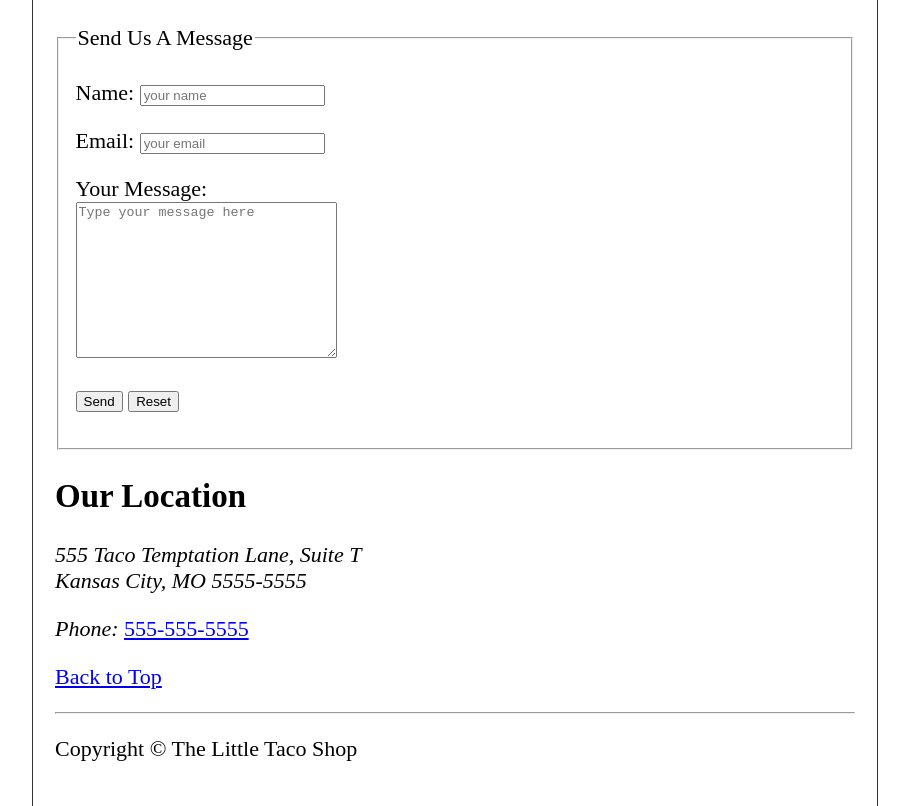
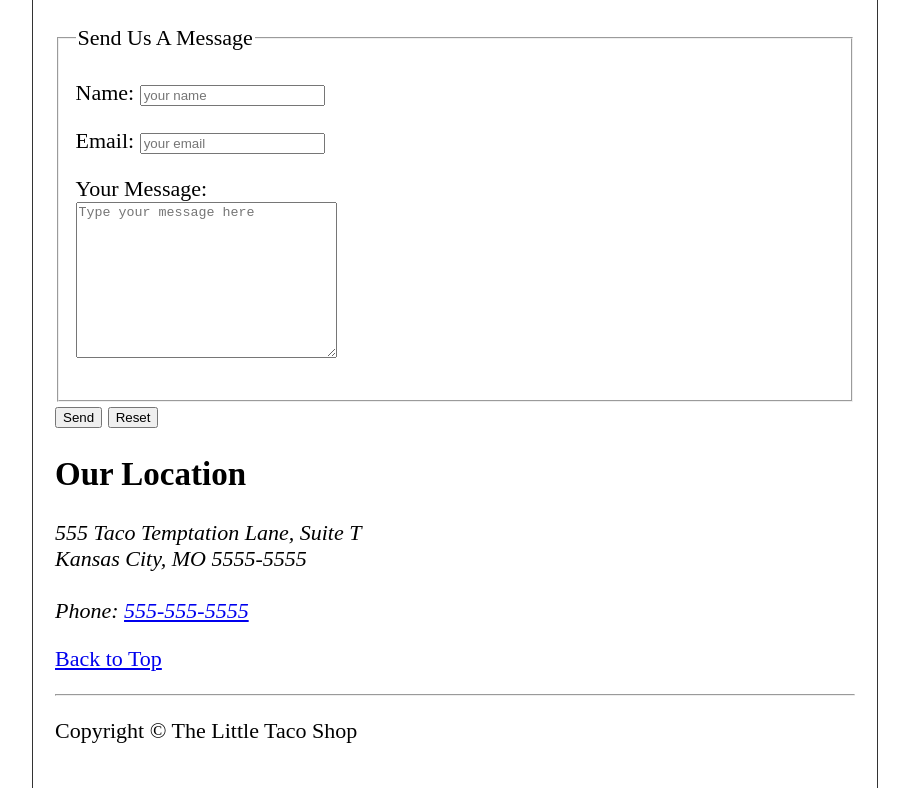
Before and after one commit to YingJhen-Su/html-tutorial-dave-gray, a plain HTML site: page contact.html in a window 1280 px wide. Shown: the part 641-1447 px from the top of the page, without its empty margins (185-1094 px from the left). Drawn offline with Linux system fonts and the light colour scheme.

Commit message:
feat: modify semantic tags

```diff
--- a/contact.html
+++ b/contact.html
@@ -27,11 +27,11 @@
     </header>
     <hr>
     <main>
-        <article>
+        <section>
             <h2>Our Contact Form</h2>
+            <form action="https://httpbin.org/get" method="GET">
                 <fieldset>
                     <legend>Send Us A Message</legend>
-                <form action="https://httpbin.org/get" method="GET">
                     <p>
                         <label for="name">Name: </label>
                         <input type="text" id="name" name="name" autocomplete="on" placeholder="your name" required>
@@ -40,25 +40,26 @@
                         <label for="email">Email: </label>
                         <input type="email" id="email" name="email" autocomplete="on" placeholder="your email" required>
                     </p>
+                    <p>
                         <label for="message">Your Message: </label>
                         <br>
                         <textarea name="message" id="message" name="message" cols="30" rows="10" placeholder="Type your message here"></textarea>
-                    <p>
+                    </p>
+                </fieldset>
                 <button type="submit">Send</button>
                 <button type="reset">Reset</button>
-                    </p>
             </form>
-            </fieldset>
-        </article>
-        <article>
+        </section>
+        <section>
             <h2>Our Location</h2>
             <address>
                 555 Taco Temptation Lane, Suite T<br>
                 Kansas City, MO 5555-5555
+                <br><br>
+                Phone: <a href="tel:+5555555555">555-555-5555</a>
             </address>
-            <p><em>Phone: </em><a href="tel:5555555555">555-555-5555</a></p>
-        </article>
             <p><a href="#">Back to Top</a></p>
+        </section>
     </main>
     <hr>
     <footer>
```
Also changed, not shown: hours.html (+0 -2 lines). Lines whose indentation alone changed are shown as unchanged.
